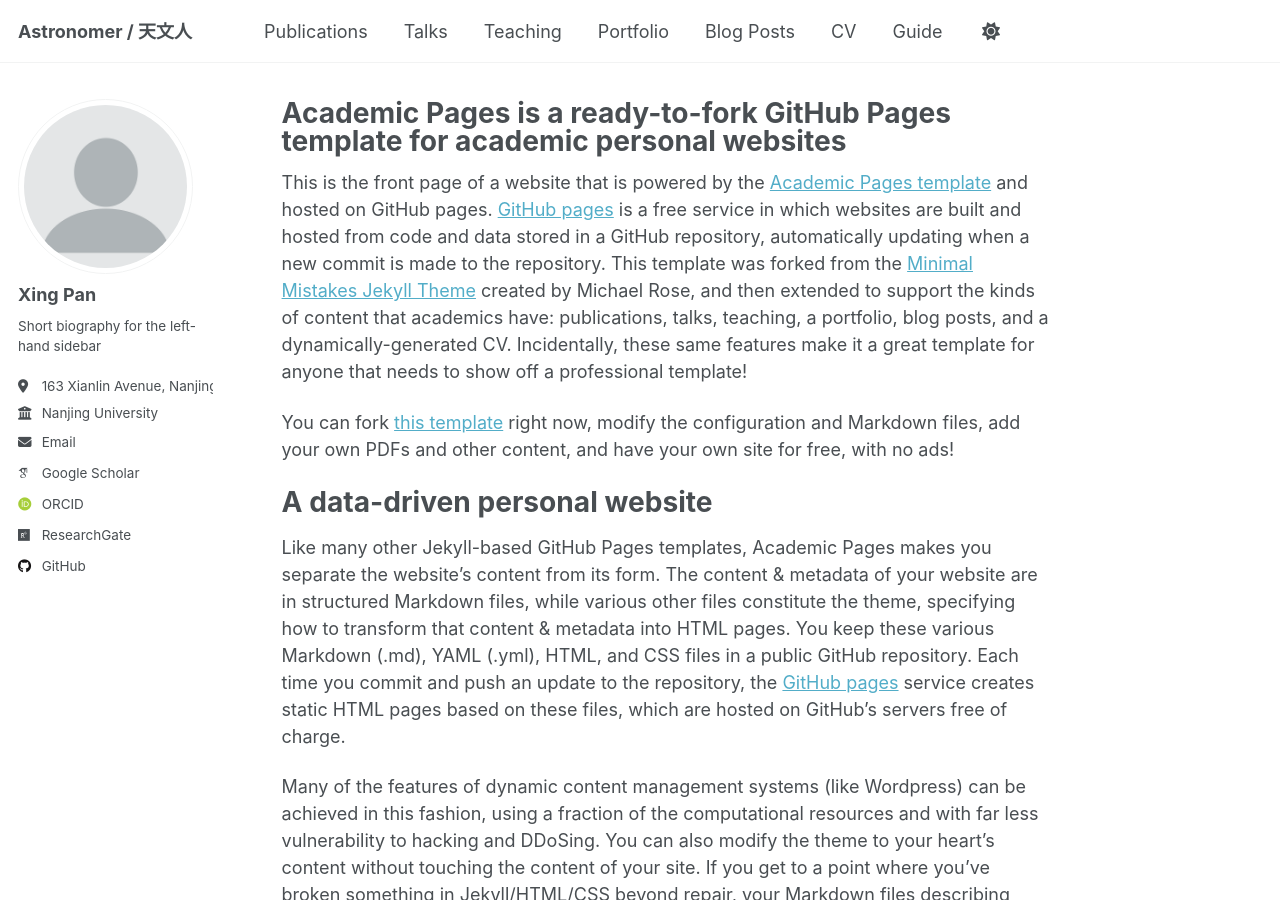
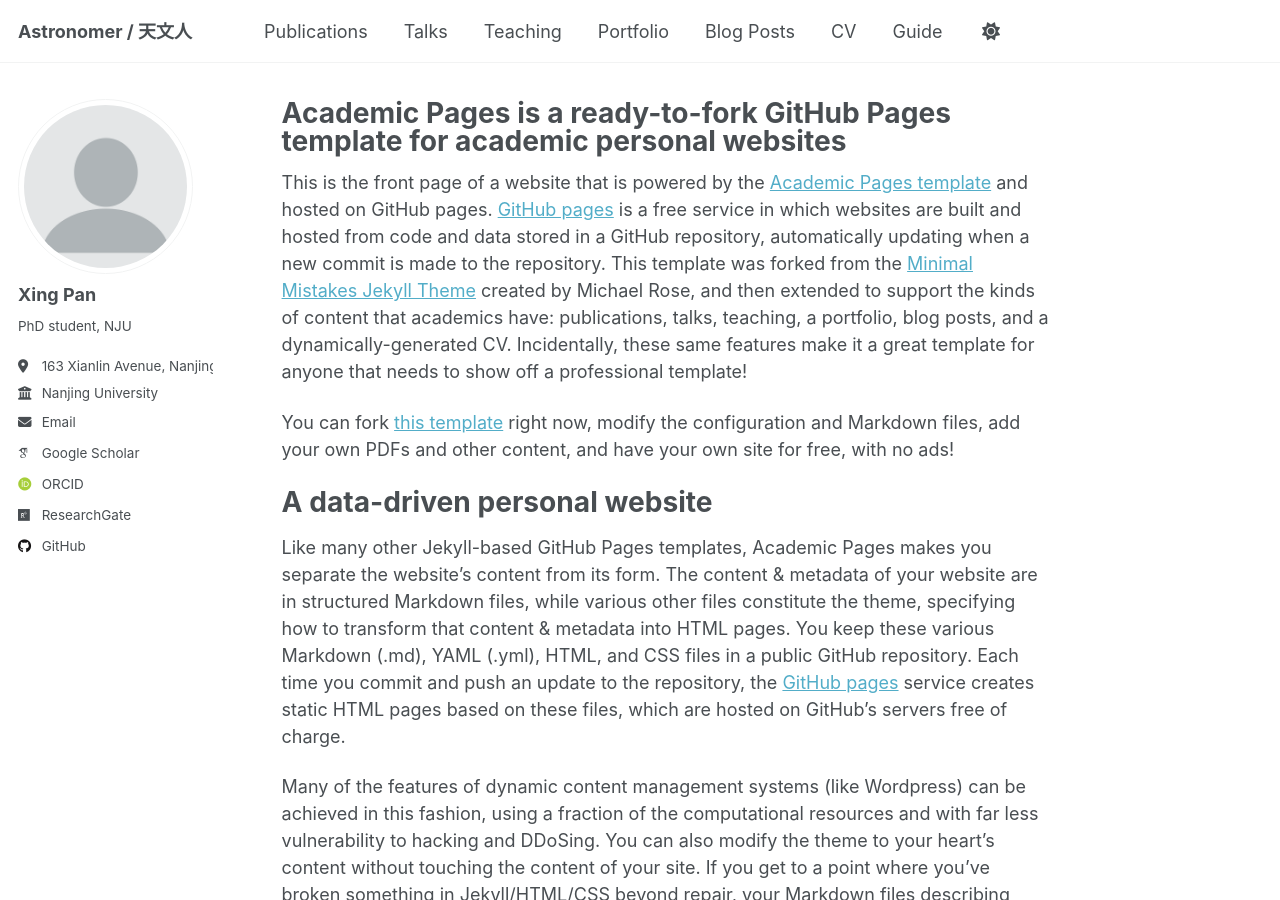
Before and after one commit to xingpan1017/xingpan1017.github.io, a Jekyll site: the page built from _pages/about.md, in a window 1280 px wide and 900 px high. Built offline with Jekyll 4.4.1, drawn with Linux system fonts in a browser that asks for light colours; some web fonts are replaced; a script that is not in the unit is left out.

Commit message:
Update _config.yml

```diff
--- a/_config.yml
+++ b/_config.yml
@@ -25,7 +25,7 @@ author:
   avatar           : "profile.png"
   name             : "Xing Pan"
   pronouns         : # example: "she/her"
-  bio              : "Short biography for the left-hand sidebar"
+  bio              : "PhD student, NJU"
   location         : "163 Xianlin Avenue, Nanjing, China"
   employer         : "Nanjing University"
   uri              : # URL
```
